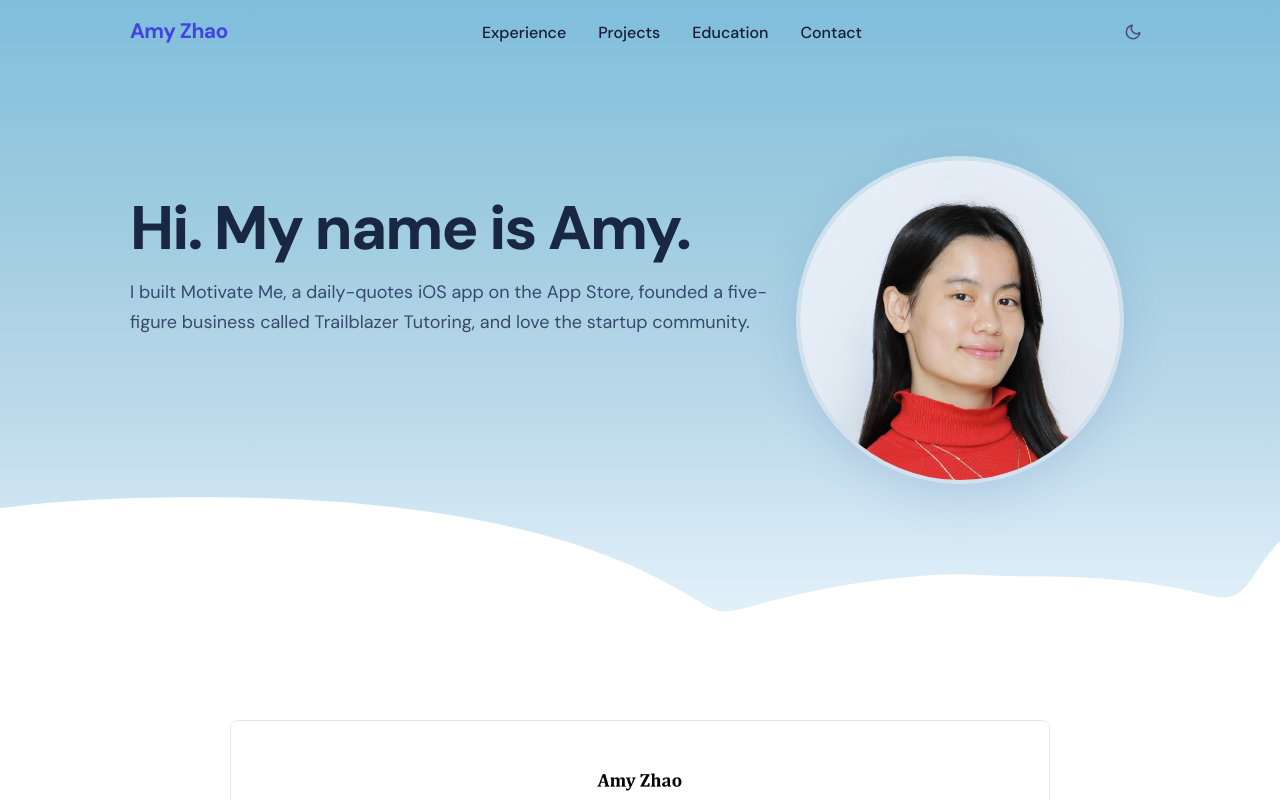
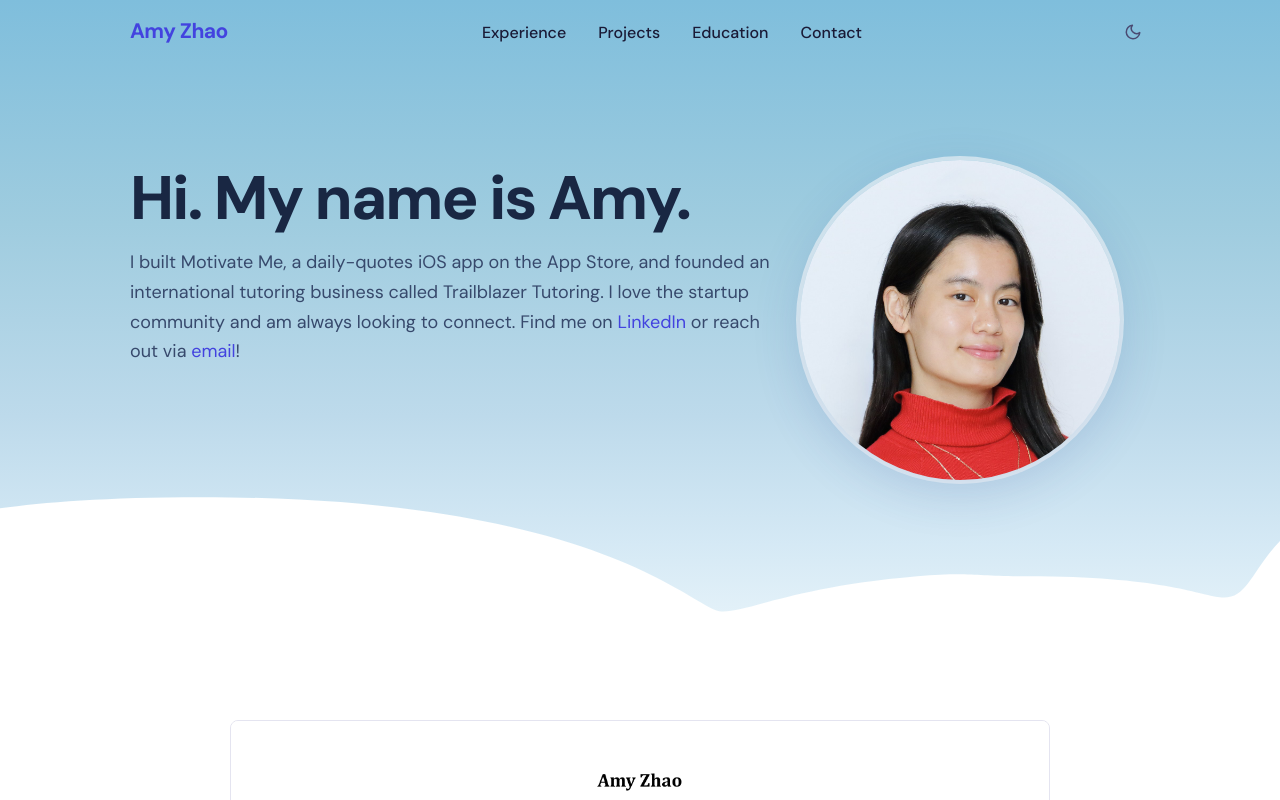
Before and after one commit to amyzhao-entrepreneur/bse-fellowship-amy-zhao, a Next.js app: page / in a window 1280 px wide. Shown: the top 800 px of the page. Built offline with nearby package versions, Linux system fonts and the light colour scheme; no server answers.

Commit message:
Rewrite the short bio and link LinkedIn and email.
The intro now describes Motivate Me and Trailblazer Tutoring, then invites people to connect.

Co-authored-by: amyzhaoseattle <amyzhaoseattle@gmail.com>

```diff
--- a/app/components/HeroSection.tsx
+++ b/app/components/HeroSection.tsx
@@ -1,4 +1,21 @@
-import { PERSON, HERO } from '@/app/config';
+import { PERSON, HERO, CONTACT } from '@/app/config';
+
+function HeroBio() {
+  const linkedIn = CONTACT.links.find((link) => link.label === 'LinkedIn');
+  const email = CONTACT.links.find((link) => link.label === 'Email');
+  const [beforeLinkedIn, afterLinkedIn = ''] = HERO.bio.split('LinkedIn');
+  const [between, afterEmail = ''] = afterLinkedIn.split('email');
+
+  return (
+    <p className="hero-sub">
+      {beforeLinkedIn}
+      <a href={linkedIn?.href} target="_blank" rel="noopener noreferrer">LinkedIn</a>
+      {between}
+      <a href={email?.href}>email</a>
+      {afterEmail}
+    </p>
+  );
+}
 
 export function HeroSection() {
   return (
@@ -11,7 +28,7 @@ export function HeroSection() {
               <span key={line} className="hero-heading-line">{line}</span>
             ))}
           </h1>
-          <p className="hero-sub">{HERO.bio}</p>
+          <HeroBio />
         </div>
 
         <div className="hero-character">
--- a/app/config.ts
+++ b/app/config.ts
@@ -49,7 +49,7 @@ export const NAV_LINKS = [
 export const HERO = {
   headline: ['Hi. My name is Amy.'],
   photo: '/headshot.jpg',
-  bio: 'I built Motivate Me, a daily-quotes iOS app on the App Store, founded a five-figure business called Trailblazer Tutoring, and love the startup community.',
+  bio: 'I built Motivate Me, a daily-quotes iOS app on the App Store, and founded an international tutoring business called Trailblazer Tutoring. I love the startup community and am always looking to connect. Find me on LinkedIn or reach out via email!',
 };
 
 export interface EducationEntry {
```
